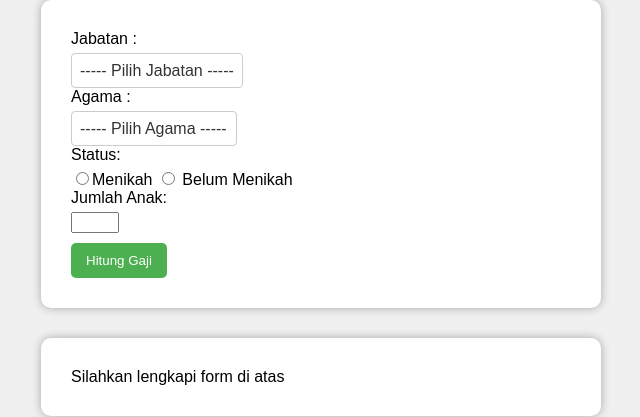
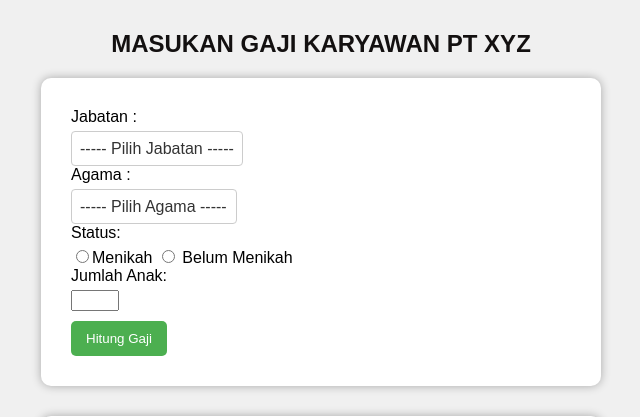
Before and after one commit to Helfi23/MSIBHTP1, a PHP site: page /Tugasphp2/Tugasphp2.php in a window 1280 px wide. Shown: the top 417 px of the page, without its empty margins (319-959 px from the left). Run offline with PHP 8.4, Linux system fonts and the light colour scheme.

Commit message:
Upload Tugas Php 2

```diff
--- a/Tugasphp2/Tugasphp2.php
+++ b/Tugasphp2/Tugasphp2.php
@@ -8,7 +8,9 @@
     <link rel="stylesheet" href="./stylephp2.css">
 </head>
 <body>
-    <form action="">
+<h2>MASUKAN GAJI KARYAWAN PT XYZ</h2>
+    <form action="" method="post">
+
         <label for=""> Jabatan :</label>
         <select name="jabatan" id="jabatan">
             <option value="">----- Pilih Jabatan -----</option>
--- a/Tugasphp2/stylephp2.css
+++ b/Tugasphp2/stylephp2.css
@@ -3,6 +3,11 @@ body {
     margin: 0;
     padding: 0;
     background-color: #f0f0f0;
+}
+h2 {
+  text-align: center;
+  padding-top: 10px;
+  color: #131010;
 }
 form {
     margin: auto;
```
